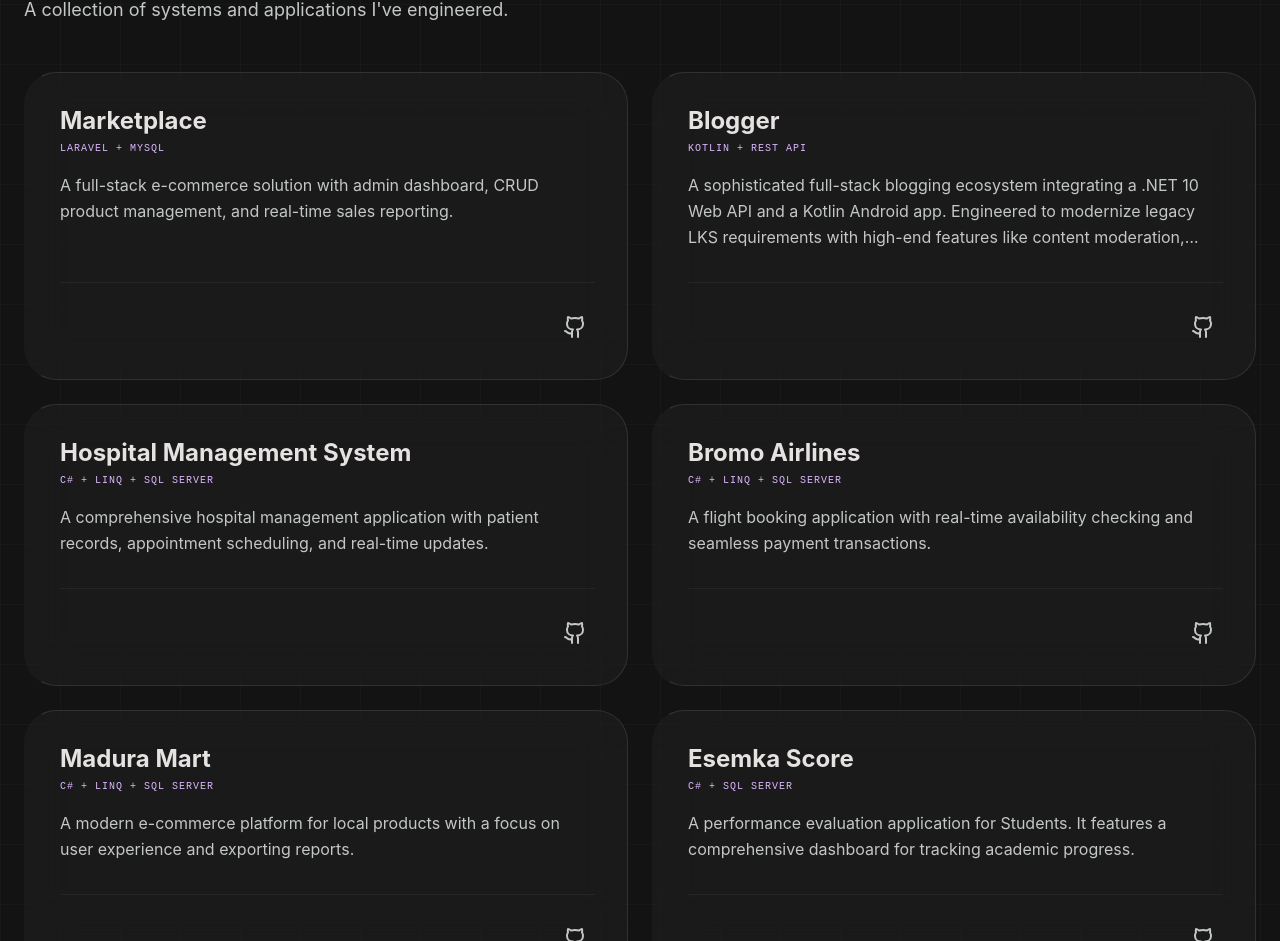
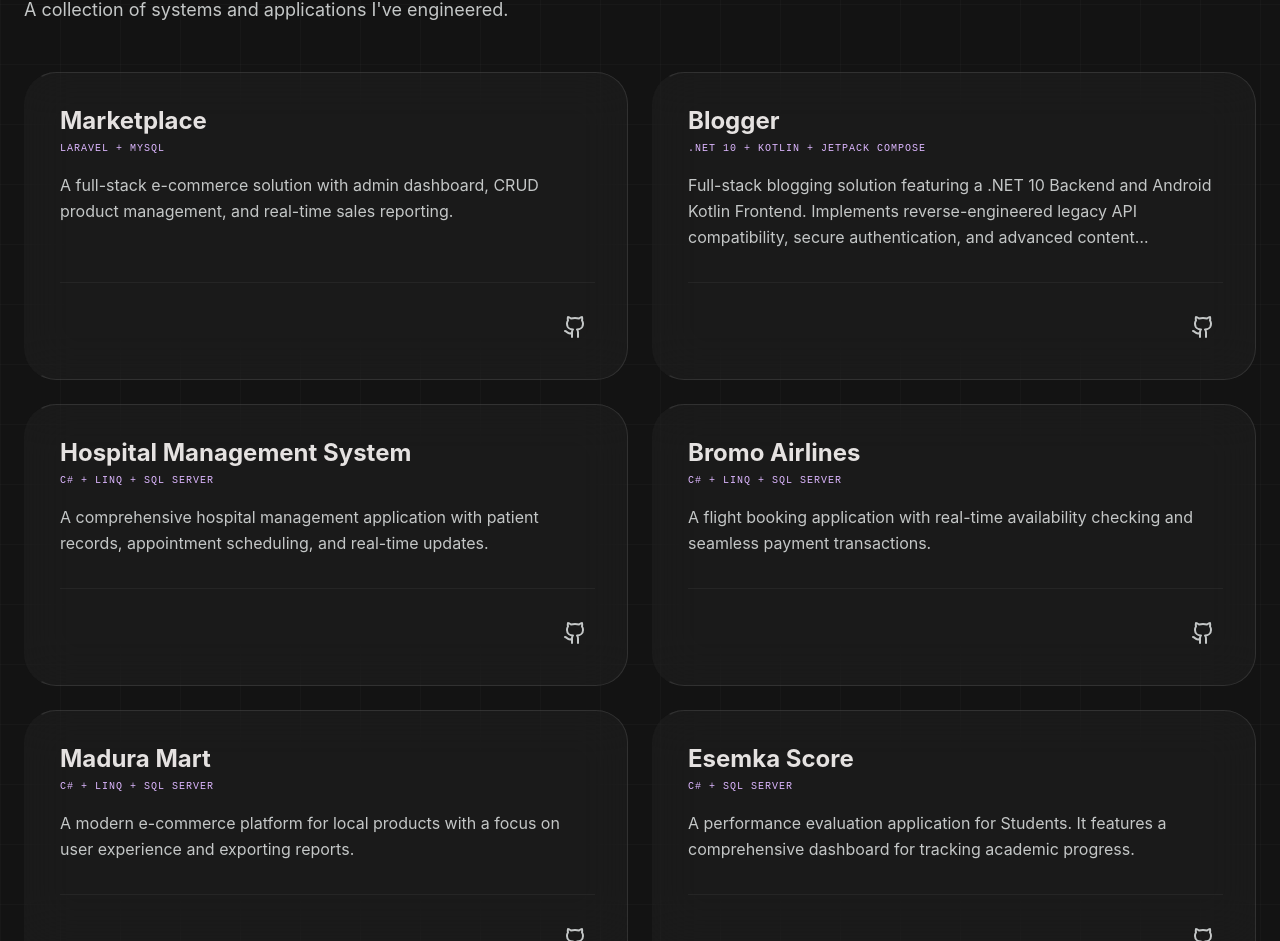
Before and after one commit to Chizuyu/Portofolio-V1, a React (Vite) app: page / in a window 1280 px wide. Shown: the part 1736-2677 px from the top of the page. Built offline with nearby package versions, Linux system fonts and the light colour scheme.

Commit message:
fix: desc Blogger to more briefer

```diff
--- a/src/App.tsx
+++ b/src/App.tsx
@@ -87,9 +87,9 @@ const PROJECTS = [
   },
   {
     title: "Blogger",
-    tech: "Kotlin + REST API",
+    tech: ".NET 10 + KOTLIN + JETPACK COMPOSE",
     githubUrl: "https://github.com/Chizuyu/Blogger",
-    desc: "A sophisticated full-stack blogging ecosystem integrating a .NET 10 Web API and a Kotlin Android app. Engineered to modernize legacy LKS requirements with high-end features like content moderation, JWT security, and Jetpack Compose."
+    desc: "Full-stack blogging solution featuring a .NET 10 Backend and Android Kotlin Frontend. Implements reverse-engineered legacy API compatibility, secure authentication, and advanced content moderation systems."
   },
   {
     title: "Hospital Management System",
```
